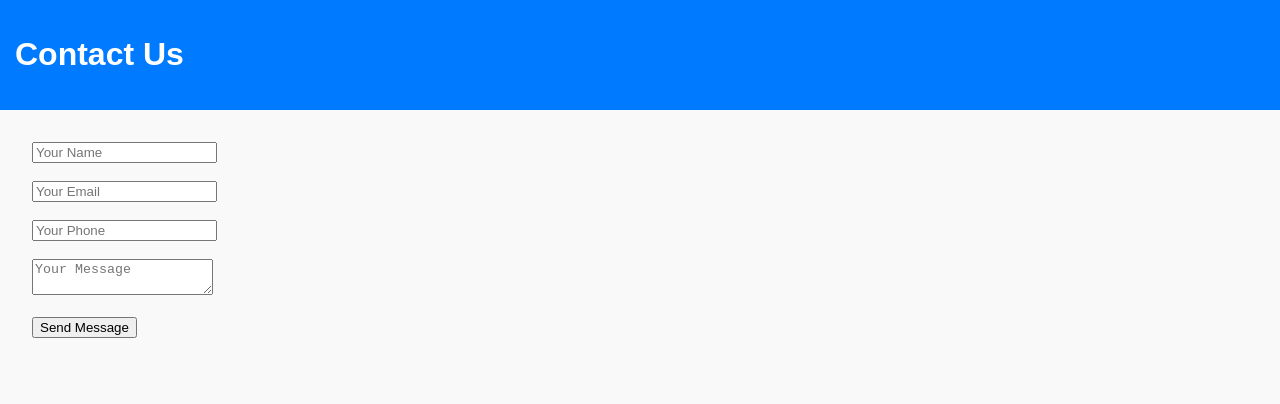
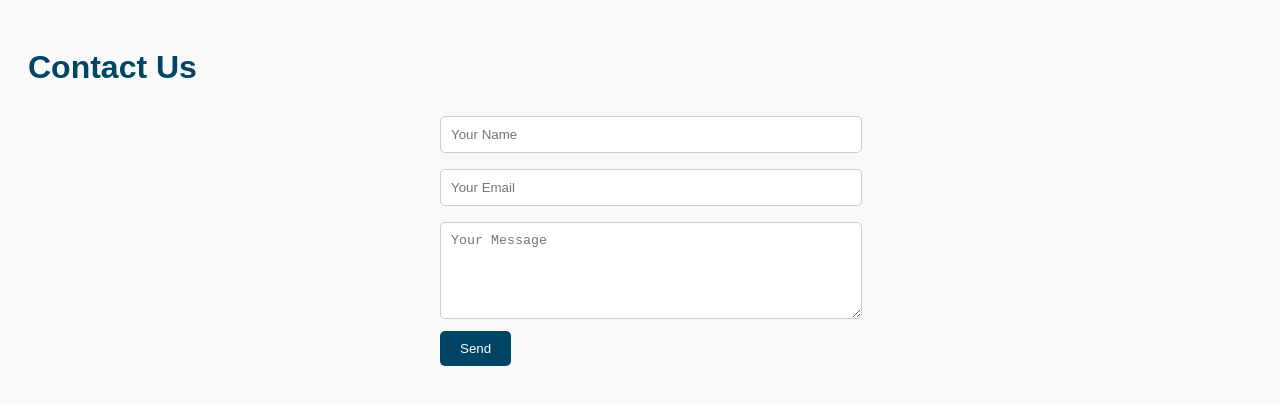
Before and after one commit to Grameencoolingsolution/Grameen-cooling-solution, a plain HTML site: page contact.html in a window 1280 px wide. Drawn offline with Linux system fonts and the light colour scheme.

Commit message:
Update contact.html

```diff
--- a/contact.html
+++ b/contact.html
@@ -2,38 +2,30 @@
 <html lang="en">
 <head>
   <meta charset="UTF-8" />
+  <title>Contact Us</title>
   <meta name="viewport" content="width=device-width, initial-scale=1" />
-  <title>Contact Us - Grameen Cooling Solution</title>
-  <link rel="stylesheet" href="style.css" />
+  <style>
+    body { font-family: Arial, sans-serif; padding: 20px; background: #f9f9f9; }
+    h1 { color: #004466; }
+    form { max-width: 400px; margin: auto; }
+    input, textarea {
+      width: 100%; padding: 10px; margin: 8px 0;
+      border: 1px solid #ccc; border-radius: 5px;
+    }
+    button {
+      background: #004466; color: white;
+      padding: 10px 20px; border: none; border-radius: 5px;
+      cursor: pointer;
+    }
+  </style>
 </head>
 <body>
-  <header>
-    <h1>Contact Us</h1>
-  </header>
-  <section style="padding: 2rem;">
-    <form id="contactForm">
-      <input type="text" id="name" placeholder="Your Name" required /><br/><br/>
-      <input type="email" id="email" placeholder="Your Email" required /><br/><br/>
-      <input type="tel" id="phone" placeholder="Your Phone" required /><br/><br/>
-      <textarea id="message" placeholder="Your Message" required></textarea><br/><br/>
-      <button type="submit">Send Message</button>
-    </form>
-    <p id="response" style="margin-top:1rem;"></p>
-  </section>
-  <script>
-    document.getElementById("contactForm").addEventListener("submit", function(e){
-      e.preventDefault();
-      const name = document.getElementById("name").value.trim();
-      const email = document.getElementById("email").value.trim();
-      const phone = document.getElementById("phone").value.trim();
-      const message = document.getElementById("message").value.trim();
-      if(!name || !email || !phone || !message){
-        document.getElementById("response").innerText = "Please fill in all fields.";
-        return;
-      }
-      document.getElementById("response").innerText = "Thank you! We’ll get back to you soon.";
-      this.reset();
-    });
-  </script>
+  <h1>Contact Us</h1>
+  <form onsubmit="event.preventDefault(); alert('Thank you for contacting us!');">
+    <input type="text" placeholder="Your Name" required />
+    <input type="email" placeholder="Your Email" required />
+    <textarea placeholder="Your Message" rows="5" required></textarea>
+    <button type="submit">Send</button>
+  </form>
 </body>
 </html>
```
